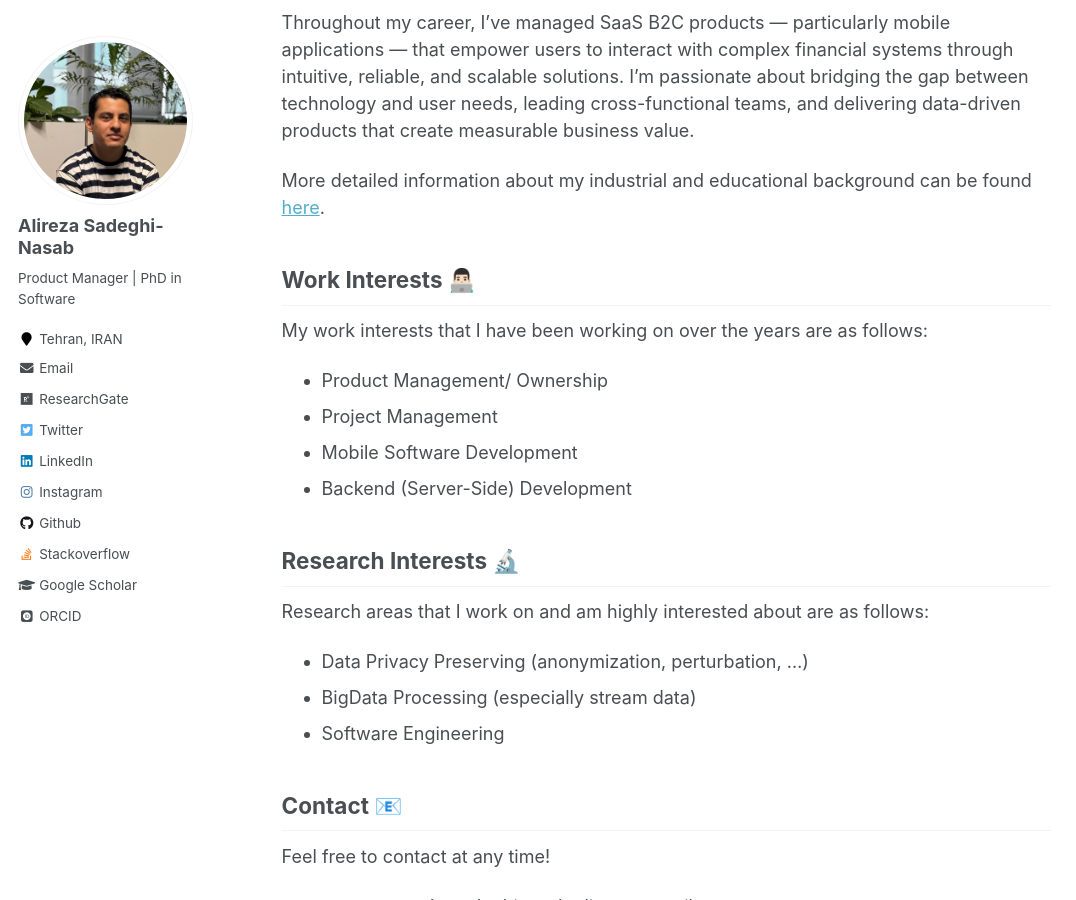
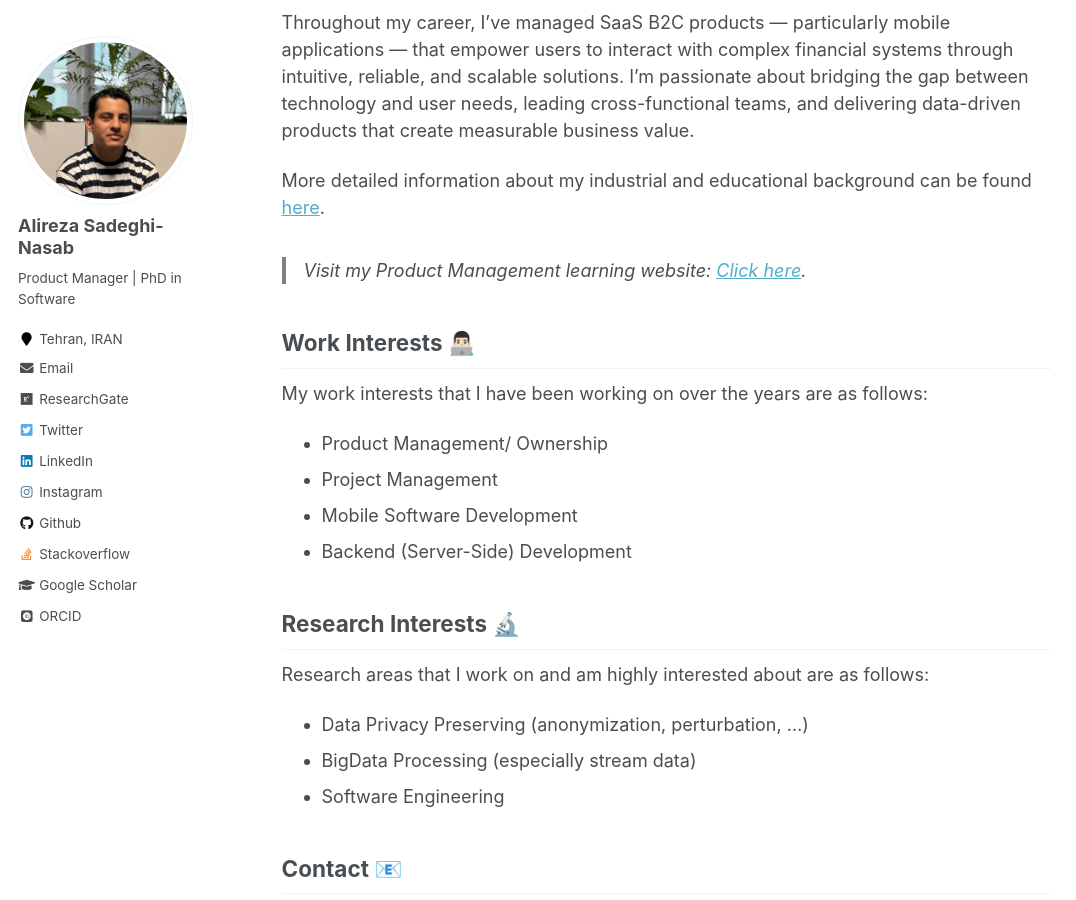
Before and after one commit to AlirezaSN/AlirezaSN.github.io, a Jekyll site: the page built from _pages/about.md, in a window 1280 px wide and 900 px high, scrolled down 360 px. Shown: the whole window, without its empty margins (0-1076 px from the left). Built offline with Jekyll 4.4.1, drawn with Linux system fonts in a browser that asks for light colours; some web fonts are replaced.

Commit message:
update about

```diff
--- a/_pages/about.md
+++ b/_pages/about.md
@@ -14,6 +14,8 @@ I'm Alireza Sadeghi-Nasab. I’m a Product Manager with over 9 years of experien
 Throughout my career, I’ve managed SaaS B2C products — particularly mobile applications — that empower users to interact with complex financial systems through intuitive, reliable, and scalable solutions. I’m passionate about bridging the gap between technology and user needs, leading cross-functional teams, and delivering data-driven products that create measurable business value.
 
 More detailed information about my industrial and educational background can be found [here](https://alirezasn.ir/cv/).
+
+> Visit my Product Management learning website: [Click here](https://www.pm.alirezasn.ir/).
 
 ## Work Interests 👨🏻‍💻
 
```
